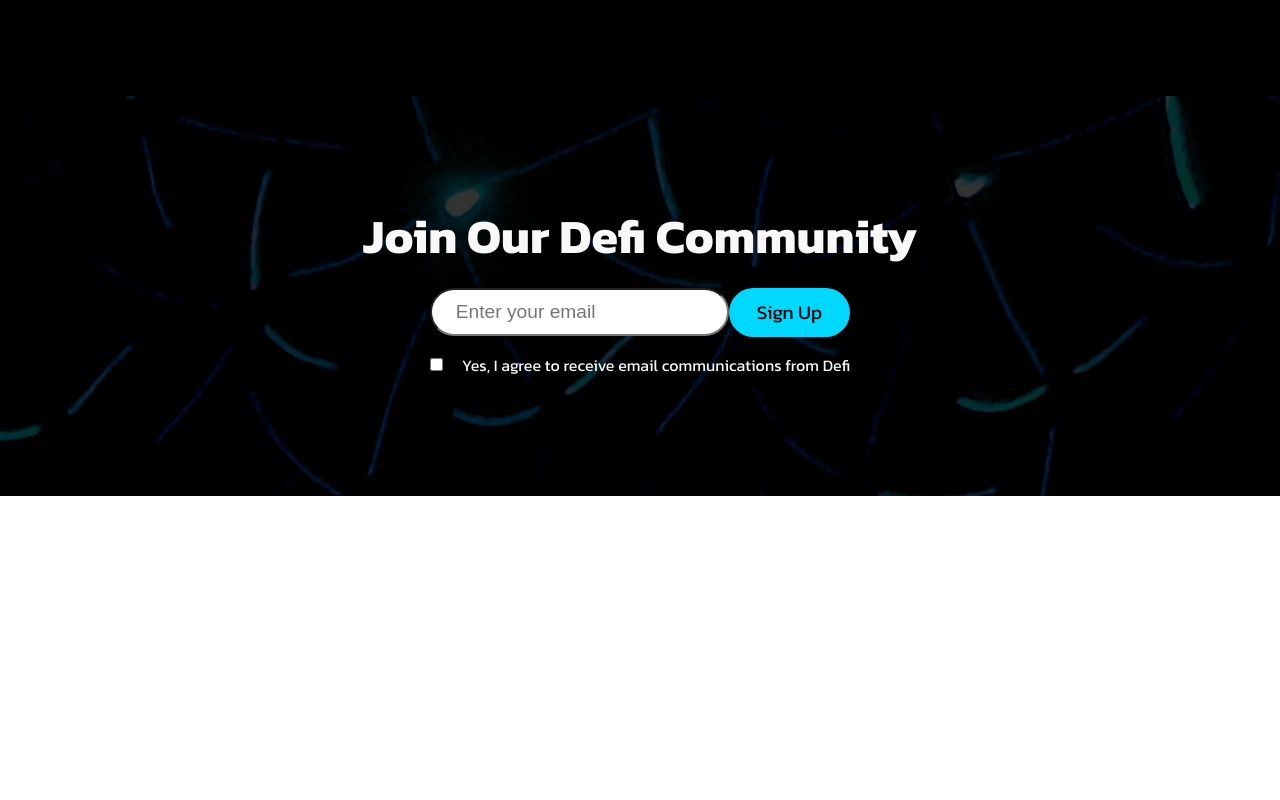
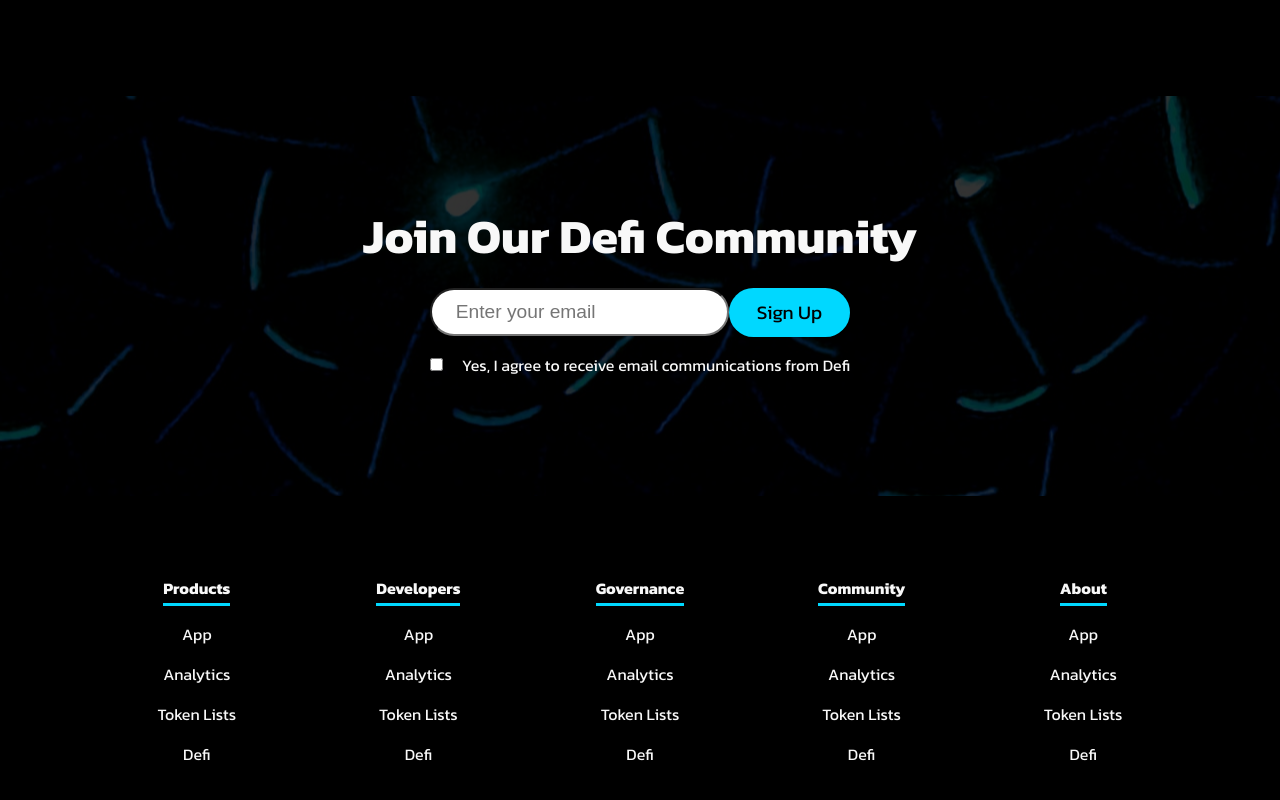
Before and after one commit to EvgeniyKucheryavenko/DefiWebsite, a React (Create React App) app: page / in a window 1280 px wide. Shown: the part 2137-2937 px from the top of the page. Before the commit the page ends 2633 px from the top, so only its background shows below. Built offline with nearby package versions, Linux system fonts and the light colour scheme.

Commit message:
final commit

```diff
--- a/src/App.jsx
+++ b/src/App.jsx
@@ -4,6 +4,8 @@
 import About from "./components/About/About";
 import Developer from "./components/developer/Developer";
 import Subscribe from "./components/subcribe/Subscribe";
+import Footer from "./components/footer/Footer";
+
 const App = () => {
     return (
         <div>
@@ -12,6 +14,7 @@
             <About/>
             <Developer/>
             <Subscribe/>
+            <Footer/>
         </div>
     );
 };
--- /dev/null
+++ b/src/components/footer/Footer.jsx
@@ -0,0 +1,48 @@
+import React from 'react'
+import './footer.css'
+
+const Footer = () => {
+    return (
+        <div className='footer'>
+            <div className="container">
+                <div className="col">
+                    <h4>Products</h4>
+                    <p>App</p>
+                    <p>Analytics</p>
+                    <p>Token Lists</p>
+                    <p>Defi</p>
+                </div>
+                <div className="col">
+                    <h4>Developers</h4>
+                    <p>App</p>
+                    <p>Analytics</p>
+                    <p>Token Lists</p>
+                    <p>Defi</p>
+                </div>
+                <div className="col">
+                    <h4>Governance</h4>
+                    <p>App</p>
+                    <p>Analytics</p>
+                    <p>Token Lists</p>
+                    <p>Defi</p>
+                </div>
+                <div className="col">
+                    <h4>Community</h4>
+                    <p>App</p>
+                    <p>Analytics</p>
+                    <p>Token Lists</p>
+                    <p>Defi</p>
+                </div>
+                <div className="col">
+                    <h4>About</h4>
+                    <p>App</p>
+                    <p>Analytics</p>
+                    <p>Token Lists</p>
+                    <p>Defi</p>
+                </div>
+            </div>
+        </div>
+    )
+}
+
+export default Footer
--- /dev/null
+++ b/src/components/footer/footer.css
@@ -0,0 +1,35 @@
+.footer {
+    width: 100%;
+    background-color: #000;
+    color: #f8f8f8;
+    padding: 4rem 0;
+    text-align: center;
+}
+
+.footer .container {
+    max-width: 1140px;
+    margin: auto;
+    display: grid;
+    padding: 1rem;
+    grid-template-columns: repeat(5, 1fr);
+}
+
+.footer h4 {
+    display: inline-block;
+    border-bottom: 3px solid var(--primary-blue);
+    padding-bottom: .2rem;
+}
+
+.footer .col p {
+    margin: 1rem 0;
+}
+
+@media screen and (max-width: 940px) {
+    .footer .container {
+        grid-template-columns: 1fr 1fr;
+    }
+
+    .footer h4 {
+        margin-top: 2rem;
+    }
+}
```
